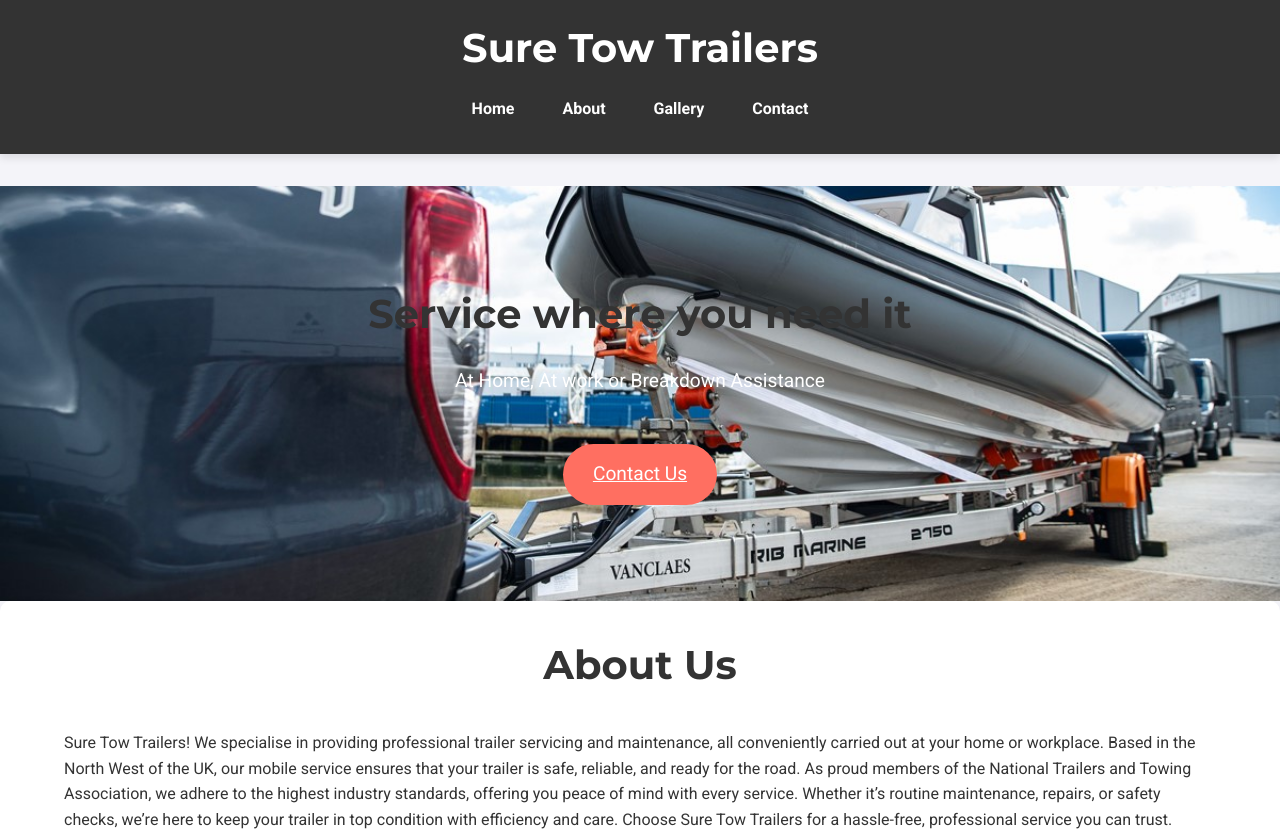
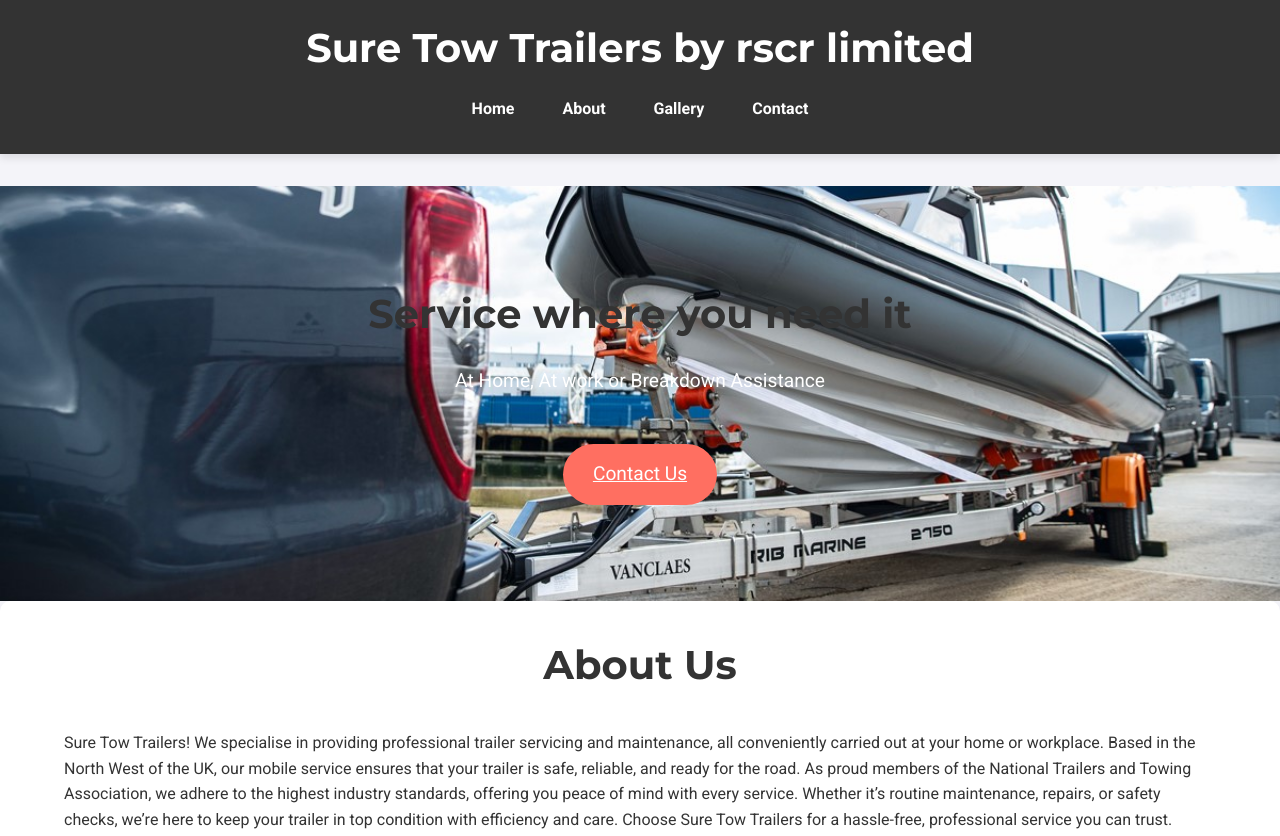
Before and after one commit to russellpeters79/sure-tow, a plain HTML site: page index.html in a window 1280 px wide. Shown: the top 836 px of the page. Drawn offline with Linux system fonts and the light colour scheme.

Commit message:
Update index.html

```diff
--- a/index.html
+++ b/index.html
@@ -13,7 +13,7 @@
 <body>
     <header role="banner">
         <div class="container">
-            <h1>Sure Tow Trailers</h1>
+            <h1>Sure Tow Trailers by rscr limited </h1>
             <nav role="navigation">
                 <ul>
                     <li><a href="#home" title="Go to the homepage">Home</a></li>
```
